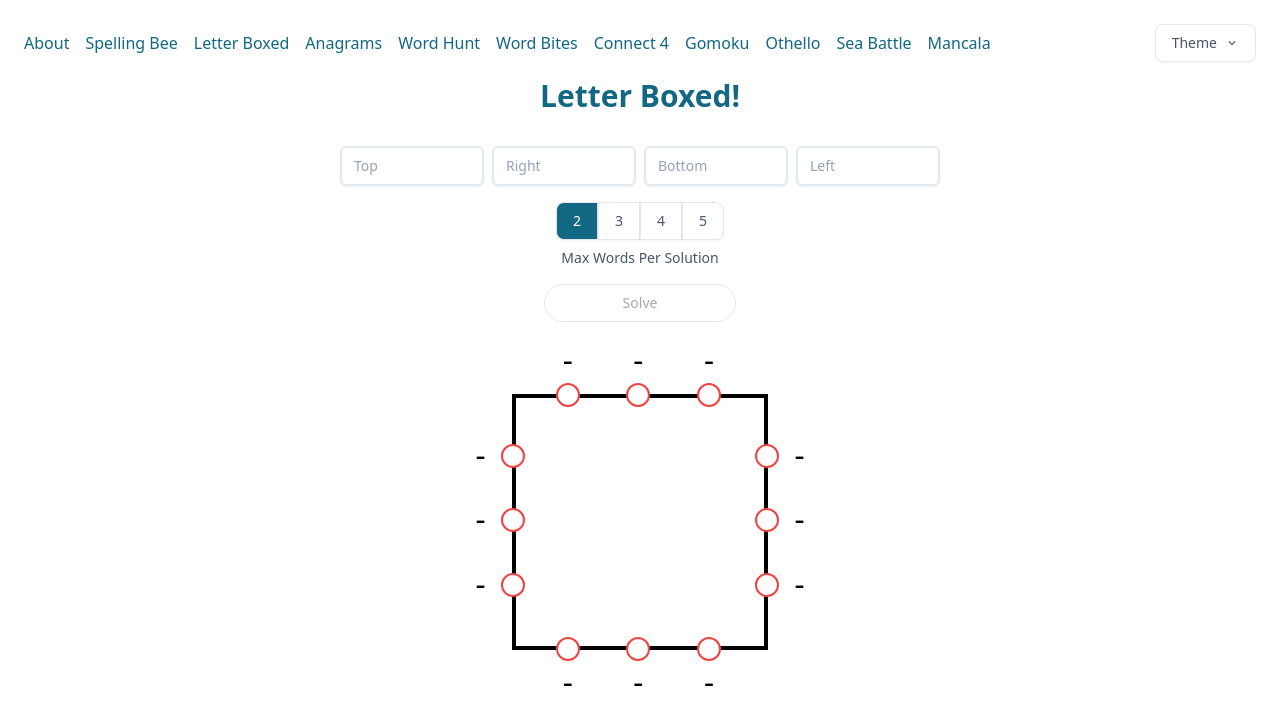
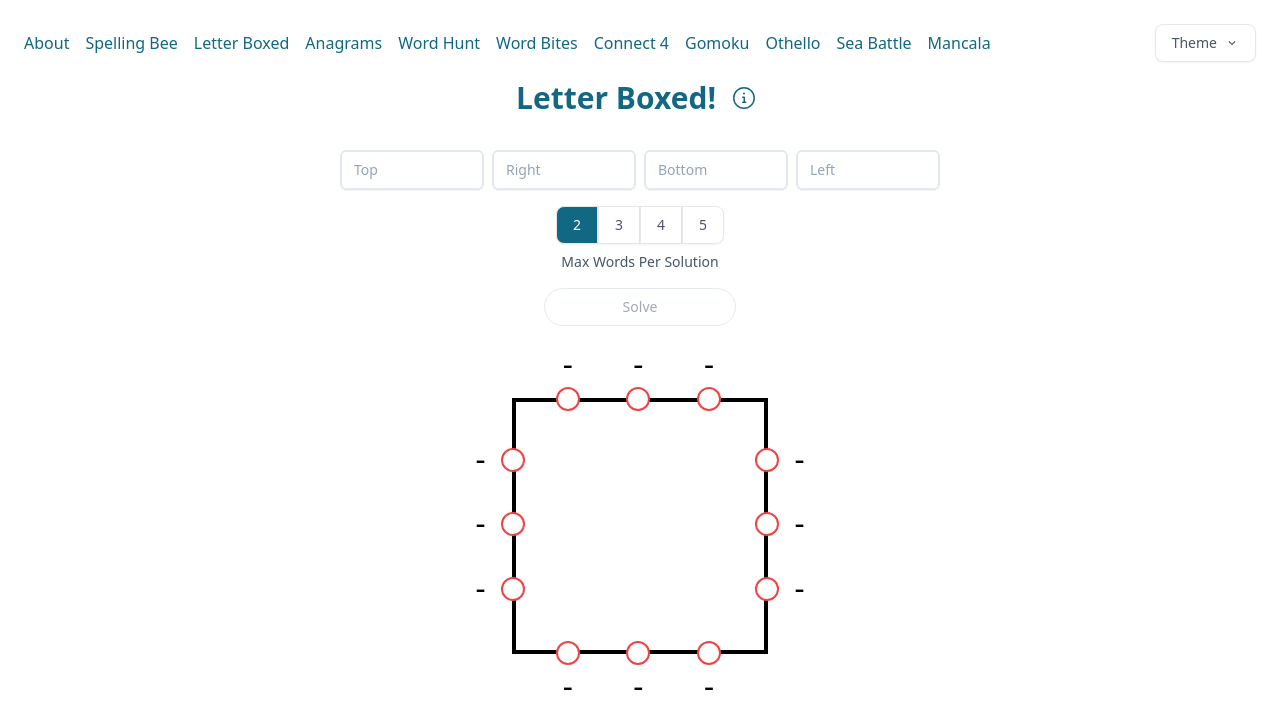
Before and after one commit to k-gerner/kyle-personal-website, a React (Create React App) app in the folder frontend/: page /letter_boxed in a window 1280 px wide. Shown: the top 728 px of the page. Built offline with nearby package versions, Linux system fonts and the light colour scheme.

Commit message:
title with info button to Letter Boxed

```diff
--- a/frontend/src/pages/ai/nyt/LetterBoxed.tsx
+++ b/frontend/src/pages/ai/nyt/LetterBoxed.tsx
@@ -3,6 +3,7 @@ import React, { useState, useRef } from 'react';
 import '../../../App.css'
 import { ButtonGroupPicker } from '../../../components/ButtonGroupPicker';
 import { PaginatedSolutionsSection } from '../../../components/PaginatedSolutionsSection';
+import { TitleWithInfo } from '../../../components/TitleWithInfo';
 import Input from '../../../atoms/Input';
 
 const TOP = "top";
@@ -18,6 +19,7 @@ type LetterSides = {
 const buttonStyle = "rounded-full border border-slate-300 py-2 px-4 text-center text-sm transition-all shadow-sm hover:shadow-lg text-slate-600 hover:text-text-contrast hover:bg-primary-base hover:border-primary-base focus-visible:text-text-contrast focus-visible:bg-primary-highlight focus-visible:border-primary-base active:border-primary-highlight active:text-text-contrast active:bg-primary-highlight disabled:pointer-events-none disabled:opacity-50 disabled:shadow-none";
 
 const LetterBoxed = () => {
+    const [showInfo, setShowInfo] = useState(false);
     const [hasSolved, setHasSolved] = useState(false); // if solve has run at least once
     const [solutions, setSolutions] = React.useState<string[][]>([[]]);
     const [maxSolutionLength, setMaxSolutionLength] = useState<number>(2);
@@ -89,7 +91,13 @@ const LetterBoxed = () => {
 
     return (
         <div className="flex flex-col gap-4">
-            <h1 className="text-center text-3xl font-bold text-primary-highlight mb-4">Letter Boxed!</h1>
+            <TitleWithInfo
+                title="Letter Boxed!"
+                showInfo={showInfo}
+                setShowInfo={setShowInfo}
+                infoTitle="How to Play Letter Boxed"
+                infoBody={<LetterBoxedInfoBody />}
+            />
             <InputSection
                 letters={letterSides}
                 onLettersChange={onLettersChange}
@@ -273,4 +281,30 @@ const LettersInputs: React.FC<LettersInputsProps> = ({
 }
 
 
+const LetterBoxedInfoBody: React.FC = () => {
+    return (
+        <div>
+            <ul className="list-disc pl-5 mb-2 text-slate-700">
+                <li>Enter 3 unique letters for each side of the box (total 12 letters).</li>
+                <li>Click <b>Solve</b> to find the shortest sequence of words that uses all the letters, where each word starts with the letter that the previous word ended with.</li>
+                <li>Words are shown in pages, with numbers indicating their order in the sequence.</li>
+                <li>Try to find the shortest solution possible!</li>
+            </ul>
+            <p className="text-slate-500 text-sm">This game is inspired by the New York Times Letter Boxed puzzle.</p>
+        </div>
+    )
+    // return (
+    //     <div>
+    //         <ul className="list-disc pl-5 mb-2 text-slate-700">
+    //             <li>Enter a center letter and 6 unique outer letters (total 7 letters).</li>
+    //             <li>Click <b>Solve</b> to find all valid English words you can make that include the center letter.</li>
+    //             <li>Words are grouped by length and shown in pages. Words that include all letters (pangrams) are prioritized as well.</li>
+    //             <li>Try to find as many words as you can!</li>
+    //         </ul>
+    //         <p className="text-slate-500 text-sm">This game is inspired by the New York Times Spelling Bee puzzle.</p>
+    //     </div>
+    // );
+}
+
+
 export default LetterBoxed;
```
